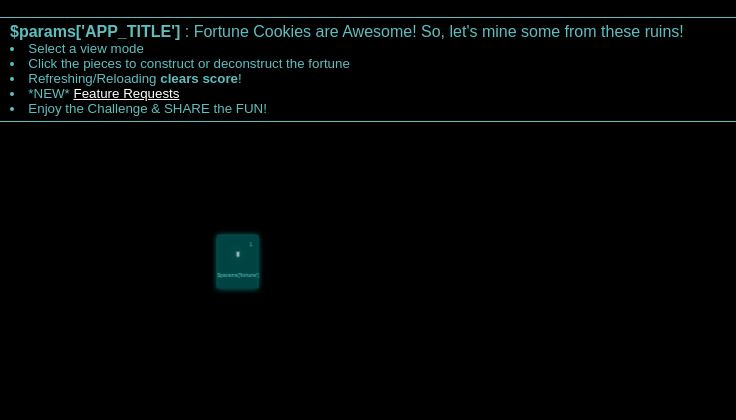
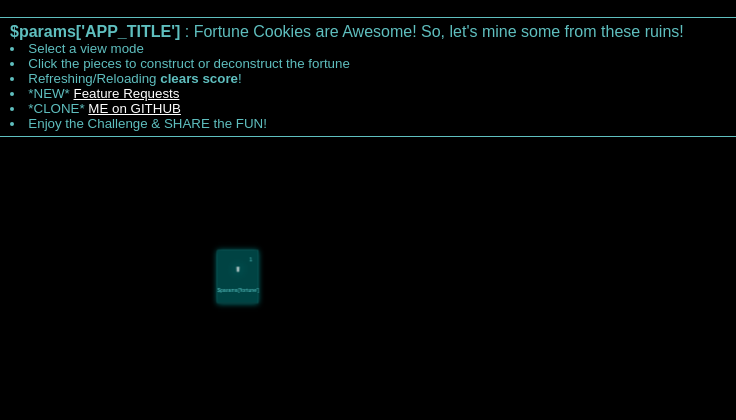
Before and after one commit to NuChwezi/fhunter, a Python web app: template templates/fhunter.html in a window 1280 px wide. Shown: the top 420 px of the page, without its empty margins (0-736 px from the left). Run offline with Jinja, Linux system fonts and the light colour scheme; the template is opened without the code that fills it, so the values that code supplies are empty.

Commit message:
they shall clone...

```diff
--- a/templates/fhunter.html
+++ b/templates/fhunter.html
@@ -209,6 +209,7 @@ $def with (params)
                     <li>Click the pieces to construct or deconstruct the fortune</li>
                     <li>Refreshing/Reloading <b>clears score</b>!</li>
                     <li>*NEW* <a target="_blank" href="mailto:joewillrich@gmail.com">Feature Requests</a></li>
+                    <li>*CLONE* <a target="_blank" href="https://github.com/mcnemesis/fhunter">ME on GITHUB</a></li>
                     <li>Enjoy the Challenge &amp; SHARE the FUN!</li>
                 </small>
             </div>
```
